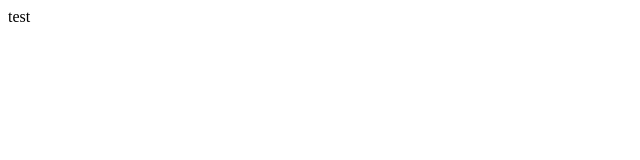
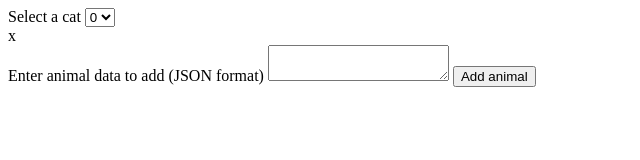
Before and after one commit to mhedengren/gruppuppgiften-fe, a website: page src/index.html in a window 1280 px wide. Shown: the whole page, without its empty margins (0-640 px from the left). Drawn offline with Linux system fonts and the light colour scheme.

```diff
--- a/src/index.html
+++ b/src/index.html
@@ -1,7 +1,20 @@
 <!doctype html>
-<html>
+<html lang="en">
 <head><title>Little cat fanpage</title></head>
 <body>
-<div id="animal-listing">test</div>
+
+<div id="animal-listing">
+    <label for="animal-select">Select a cat</label>
+    <select id="animal-select">
+        <option value="0">0</option>
+        <option value="1">1</option>
+    </select>
+    <div id="animal-description">x</div>
+</div>
+<div id="animal-addition">
+    <label for="animal-to-add">Enter animal data to add (JSON format)</label>
+    <textarea id="animal-to-add"></textarea>
+    <button id="animal-add">Add animal</button>
+</div>
 </body>
 </html>
```
Also changed, not shown: test/e2e/spa-general.test.js (+39 -1 lines).
